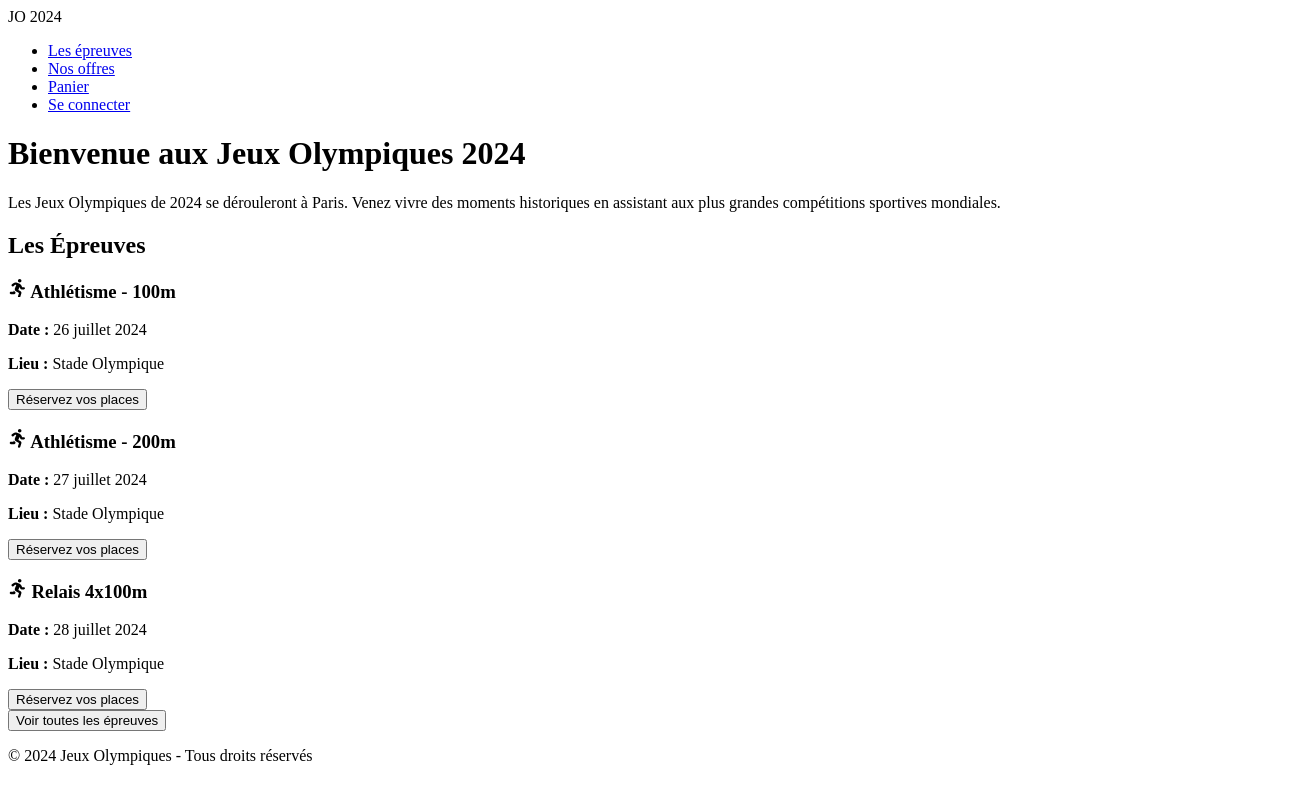
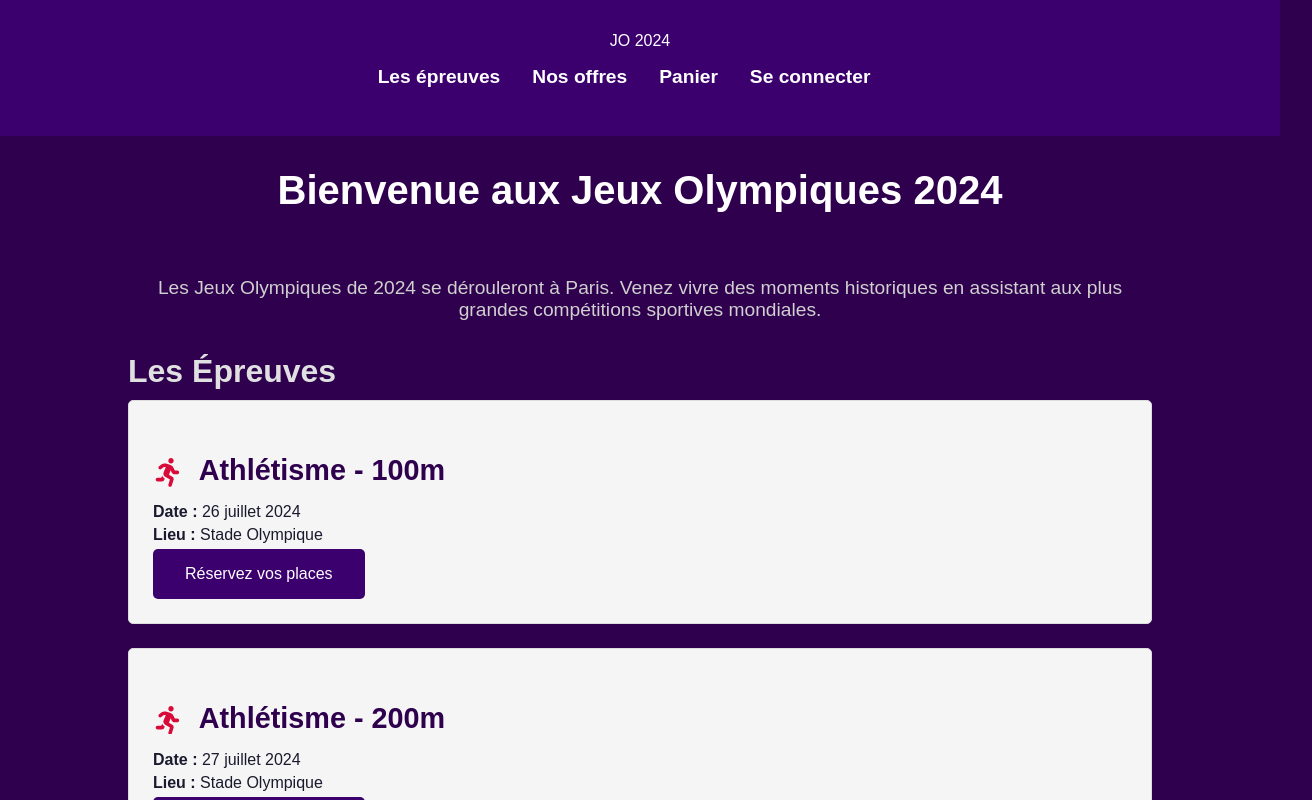
Before and after one commit to ya-web/olympics, a React (Create React App) app in the folder frontend/: page / in a window 1280 px wide. Shown: the top 800 px of the page, 1312 px wide, since content can reach past the window. Built offline with nearby package versions, Linux system fonts and the light colour scheme.

Commit message:
Add some style to homepage

```diff
--- a/frontend/src/App.js
+++ b/frontend/src/App.js
@@ -1,6 +1,7 @@
 import React from 'react';
 import { BrowserRouter as Router, Route, Routes } from 'react-router-dom';
 import Home from './pages/Home';
+import './styles.css';
 
 const App = () => {
   return (
--- a/frontend/src/pages/Home.js
+++ b/frontend/src/pages/Home.js
@@ -8,7 +8,7 @@ const Home = () => {
     <div>
       <Header />
       <h1>Bienvenue aux Jeux Olympiques 2024</h1>
-      <p>Les Jeux Olympiques de 2024 se dérouleront à Paris. Venez vivre des moments historiques en assistant aux plus grandes compétitions sportives mondiales.</p>
+      <p className='home_desc'>Les Jeux Olympiques de 2024 se dérouleront à Paris. Venez vivre des moments historiques en assistant aux plus grandes compétitions sportives mondiales.</p>
 
       <h2>Les Épreuves</h2>
       <div className="epreuves">
--- a/frontend/src/styles.css
+++ b/frontend/src/styles.css
@@ -1,46 +1,154 @@
-/* Styles de base pour le site */
 body {
+  font-family: Arial, sans-serif;
   margin: 0;
-  font-family: "Arial", sans-serif;
+  padding: 0;
+  background-color: #2e004d;
+  color: #1a1a2e;
 }
 
 .header {
-  background-color: #001f54;
-  padding: 20px;
-  display: flex;
-  justify-content: space-between;
-  align-items: center;
-}
-
-.logo img {
-  height: 50px;
+  background-color: #3b006e;
+  padding: 2rem;
+  color: white;
+  text-align: center;
+  position: relative;
 }
 
 .nav-links {
   list-style: none;
-  display: flex;
-  gap: 20px;
+  padding: 0;
 }
 
 .nav-links li {
-  display: inline-block;
+  display: inline;
+  margin-right: 2rem;
 }
 
 .nav-links a {
-  color: #ff4f5a;
+  color: white;
   text-decoration: none;
   font-weight: bold;
-  font-size: 18px;
+  font-size: 1.2rem;
 }
 
-.nav-links a:hover {
-  color: #ffd700;
+.footer {
+  background-color: #3b006e;
+  color: white;
+  text-align: center;
+  padding: 1rem;
+  position: absolute;
+  width: 100%;
+  font-size: 1rem;
+  margin-top: 50px;
 }
 
-/* Responsive design */
-@media (max-width: 768px) {
+h1 {
+  padding: 2rem;
+  margin: 0 auto;
+  width: 80%;
+  text-align: center;
+  color: #ffffff;
+  font-size: 2.5rem;
+}
+
+h2 {
+  margin: 0 auto;
+  max-width: 80%;
+  color: #e0e0e0;
+  font-size: 2rem;
+}
+
+.home_desc {
+  padding: 2rem;
+  margin: 0 auto;
+  width: 80%;
+  text-align: center;
+  font-size: 1.2rem;
+  color: #d0d0d0;
+}
+
+.epreuves {
+  padding: 10px;
+  margin: 0 auto;
+  max-width: 90%;
+}
+
+.epreuve {
+  border: 1px solid #ddd;
+  background-color: #f5f5f5;
+  padding: 1.5rem;
+  margin-bottom: 1.5rem;
+  border-radius: 5px;
+}
+
+.epreuve h3 {
+  font-size: 1.8rem;
+  margin-bottom: 1rem;
+  color: #2e004d;
+}
+
+.epreuve p {
+  margin: 5px 0;
+  color: #1a1a2e;
+  font-size: 1rem;
+}
+
+button {
+  background-color: #3b006e;
+  color: white;
+  border: none;
+  padding: 1rem 2rem;
+  border-radius: 5px;
+  cursor: pointer;
+  font-size: 1rem;
+}
+
+button:hover {
+  background-color: #29004a;
+}
+
+.view-all {
+  text-align: center;
+  margin-top: 0.5rem;
+}
+
+.view-all button {
+  background-color: #d80a39;
+  color: white;
+  border: none;
+  padding: 1rem 2rem;
+  border-radius: 5px;
+  cursor: pointer;
+  font-size: 1rem;
+}
+
+.view-all button:hover {
+  background-color: #a6082a;
+}
+
+.epreuve h3 svg {
+  margin-right: 10px;
+  vertical-align: middle;
+  color: #d80a39;
+}
+
+@media (min-width: 320px) and (max-width: 768px) {
+  .epreuves {
+    padding: 10px 5%;
+  }
   .nav-links {
-    flex-direction: column;
-    gap: 10px;
+    display: none;
+  }
+  .footer {
+    margin-top: 100px;
   }
 }
+
+@media (min-width: 769px) {
+  .epreuves {
+    padding: 10px 10%;
+  }
+  .footer {
+    margin-top: 200px;
+  }
+}
```
